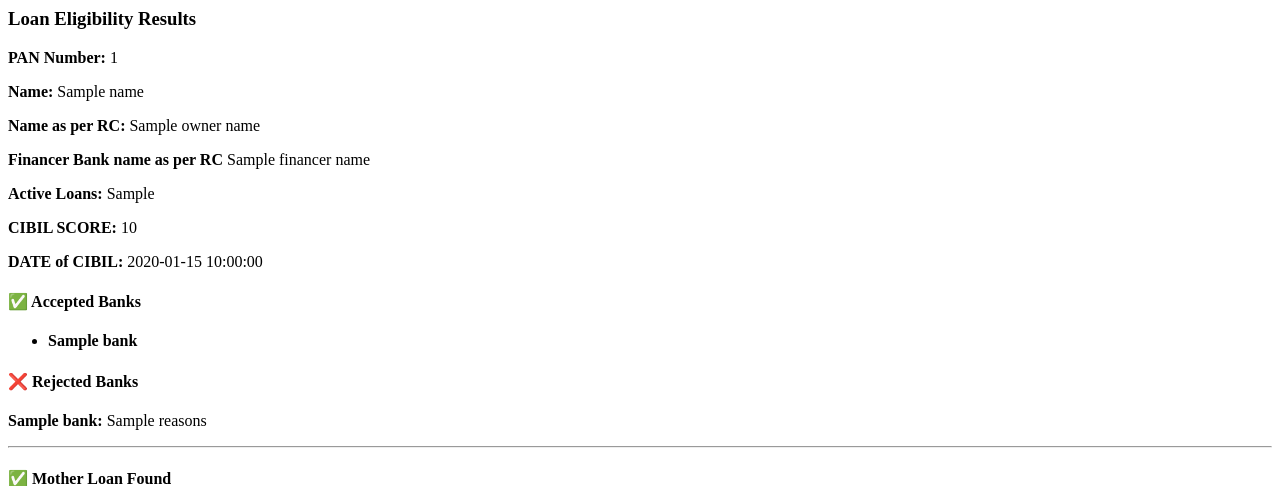
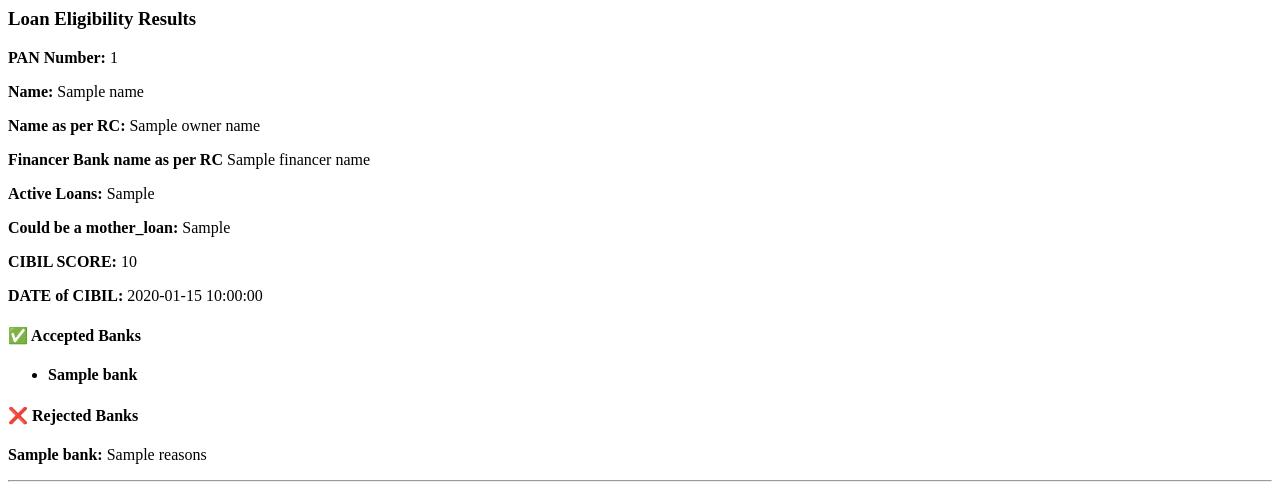
Before and after one commit to sayantann11/APP_CIBIL_MASTER, a Flask app: template templates/analyze.html in a window 1280 px wide. Shown: the top 486 px of the page. Run offline with Flask 3, Linux system fonts and the light colour scheme; the template is opened without the code that fills it: most values are stand-ins (such as "Sample title", 1, 10 or a date in 2020).

Commit message:
Update analyze.html

```diff
--- a/templates/analyze.html
+++ b/templates/analyze.html
@@ -4,6 +4,7 @@
 <p><strong>Name as per RC:</strong> {{ owner_name }}</p>
 <p><strong>Financer Bank name as per RC</strong> {{ financer_name }}</p>
 <p><strong>Active Loans:</strong> {{ active_loans }}</p>
+<p><strong>Could be a mother_loan:</strong> {{ display_active_mother_loan }}</p>
 <p><strong>CIBIL SCORE:</strong> {{ credit_score }}</p>
 <p><strong>DATE of CIBIL:</strong> {{ score_date }}</p>
 <h4>✅ Accepted Banks</h4>
```
